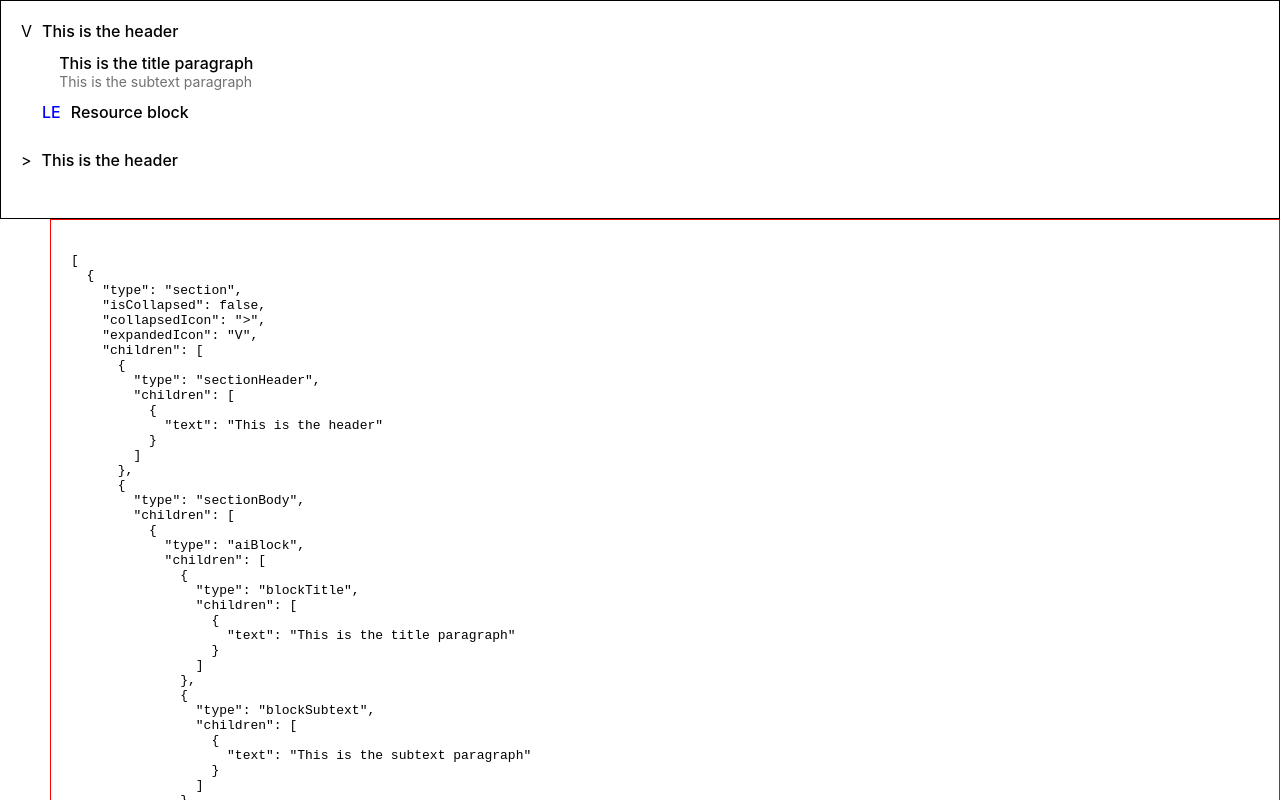
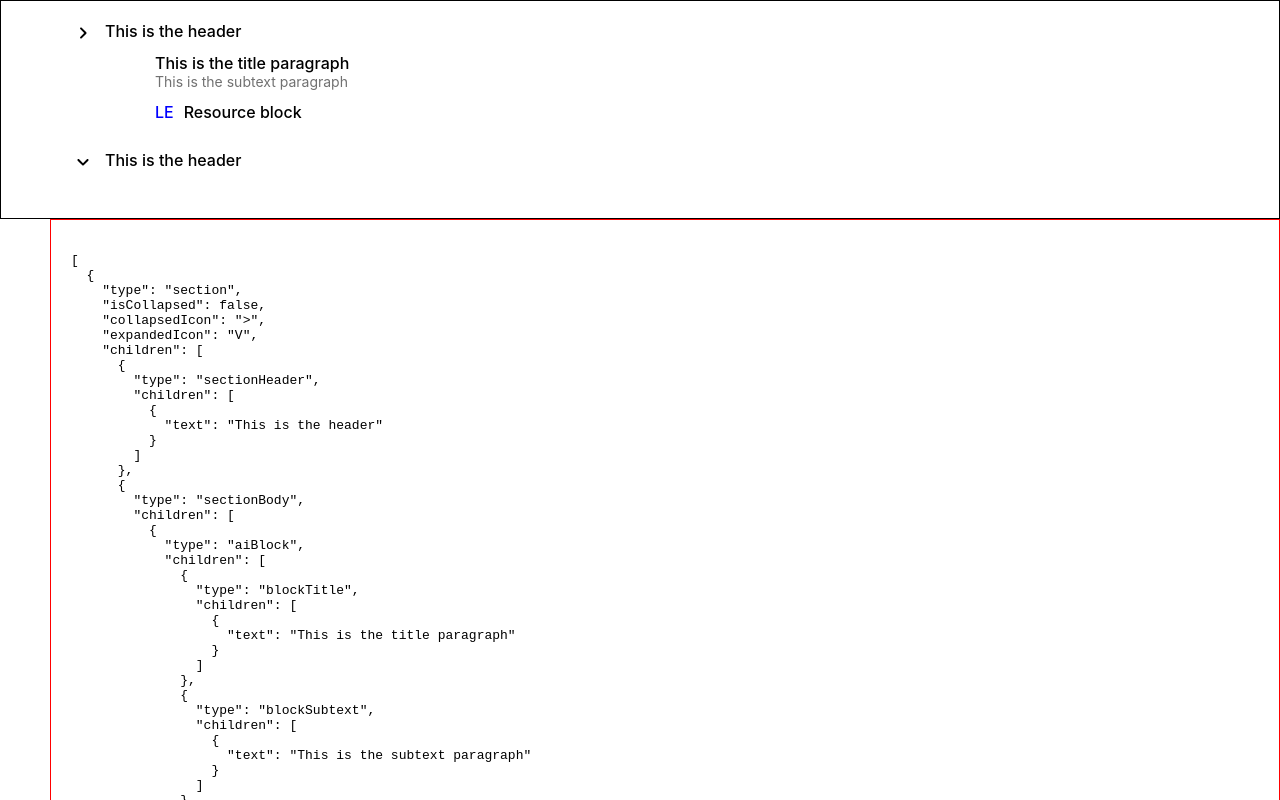
Before and after one commit to prit-toddleapp/slate-demo, a React (Create React App) app: page / in a window 1280 px wide. Shown: the top 800 px of the page. Built offline with nearby package versions, Linux system fonts and the light colour scheme.

Commit message:
Added icons and block wrapper

```diff
--- a/package.json
+++ b/package.json
@@ -3,6 +3,10 @@
   "version": "0.1.0",
   "private": true,
   "dependencies": {
+    "@emotion/react": "^11.11.0",
+    "@emotion/styled": "^11.11.0",
+    "@mui/icons-material": "^5.11.16",
+    "@mui/material": "^5.13.0",
     "@testing-library/jest-dom": "^5.16.5",
     "@testing-library/react": "^13.4.0",
     "@testing-library/user-event": "^13.5.0",
--- a/src/Plugins/index.js
+++ b/src/Plugins/index.js
@@ -2,6 +2,7 @@ import { Node, Editor, Transforms } from "slate";
 
 export const findElementPath = (editor, path = [], element) => {
   console.log(editor);
+  console.log({ editor, element });
   if (editor === element) {
     return path;
   }
--- a/src/components/Elements/AiBlock/AiBlock.js
+++ b/src/components/Elements/AiBlock/AiBlock.js
@@ -1,39 +1,13 @@
 import React from "react";
 import classes from "./AiBlock.module.css";
-import { Transforms } from "slate";
-import { findElementPath, updateNodeChildren } from "../../../Plugins";
 
 const AiBlock = ({ editor, element, attributes, children }) => {
-  const handleClick = () => {
-    const path = findElementPath(editor, [], element);
-    console.log(element.children[0].children);
-    console.log({
-      updatedNode: {
-        type: "resourceBlock",
-        iconUrl: "LE",
-        children: element.children[0].children,
-      },
-    });
-    updateNodeChildren(editor, path, element.children[0].children);
-    Transforms.setNodes(
-      editor,
-      {
-        type: "resourceBlock",
-        iconUrl: "LE",
-      },
-      { at: path }
-    );
-  };
-
   return (
     <div
       {...attributes}
       style={{ marginBottom: "12px" }}
       className={classes.AiBlockContainer}
     >
-      <div className={classes.buttonContainer}>
-        <button onClick={handleClick}>...</button>
-      </div>
       <div>{children}</div>
     </div>
   );
--- a/src/components/Elements/AiBlock/AiBlock.module.css
+++ b/src/components/Elements/AiBlock/AiBlock.module.css
@@ -1,6 +1,5 @@
 .AiBlockContainer{
     display: flex;
-    margin-left: -20px;
     column-gap: 10px;
 }
 
--- a/src/components/Elements/DefaultElement/DefaultElement.js
+++ b/src/components/Elements/DefaultElement/DefaultElement.js
@@ -1,7 +1,13 @@
 import React from "react";
+import AddCircleRoundedIcon from "@mui/icons-material/AddCircleRounded";
 
 const DefaultElement = (props) => {
-  return <div {...props.attributes}>{props.children}</div>;
+  return (
+    <div {...props.attributes}>
+      <AddCircleRoundedIcon />
+      {props.children}
+    </div>
+  );
 };
 
 export default DefaultElement;
--- a/src/components/Elements/Section/Section.js
+++ b/src/components/Elements/Section/Section.js
@@ -1,15 +1,18 @@
 import React from "react";
+import KeyboardArrowDownRoundedIcon from "@mui/icons-material/KeyboardArrowDownRounded";
+import ChevronRightRoundedIcon from "@mui/icons-material/ChevronRightRounded";
 
 const Section = (props) => {
-  const { attributes, children, element } = props;
+  const { children, element } = props;
   console.log(children);
   return (
-    <div
-      {...attributes}
-      style={{ display: "flex", columnGap: "10px", marginBottom: "16px" }}
-    >
+    <div style={{ display: "flex", columnGap: "10px", marginBottom: "16px" }}>
       <div>
-        {element.isCollapsed ? element.collapsedIcon : element.expandedIcon}
+        {element.isCollapsed ? (
+          <KeyboardArrowDownRoundedIcon />
+        ) : (
+          <ChevronRightRoundedIcon />
+        )}
       </div>
       <div>{element.isCollapsed ? [children[0]] : children}</div>
     </div>
--- a/src/components/UnitFlow.js
+++ b/src/components/UnitFlow.js
@@ -1,4 +1,5 @@
 import React, { useState, useCallback } from "react";
+import classes from "./UnitFlow.module.css";
 import { createEditor } from "slate";
 import { Slate, Editable, withReact } from "slate-react";
 import {
@@ -11,6 +12,10 @@ import {
   SectionHeader,
   DefaultElement,
 } from "./Elements";
+import { findElementPath, updateNodeChildren } from "../Plugins";
+import { Transforms } from "slate";
+import AddIcon from "@mui/icons-material/Add";
+import DragIndicatorIcon from "@mui/icons-material/DragIndicator";
 
 const initialValue = [
   {
@@ -95,6 +100,57 @@ const initialValue = [
   },
 ];
 
+const BlockWrapper = ({ editor, element, child, attributes }) => {
+  const addNewBlock = () => {
+    const newBlock = {
+      type: "paragraph",
+      children: [
+        {
+          text: "",
+        },
+      ],
+    };
+    const path = findElementPath(editor, [], element);
+    path[path.length - 1] = path[path.length - 1] + 1;
+    console.log(path);
+    Transforms.insertNodes(editor, newBlock, { at: path });
+  };
+
+  const handleClick = () => {
+    const path = findElementPath(editor, [], element);
+    console.log(element.children[0].children);
+    console.log({
+      updatedNode: {
+        type: "resourceBlock",
+        iconUrl: "LE",
+        children: element.children[0].children,
+      },
+    });
+    updateNodeChildren(editor, path, element.children[0].children);
+    Transforms.setNodes(
+      editor,
+      {
+        type: "resourceBlock",
+        iconUrl: "LE",
+      },
+      { at: path }
+    );
+  };
+
+  return (
+    <div className={classes.blockWrapperContainer} {...attributes}>
+      <div onClick={addNewBlock} className={classes.buttonContainer}>
+        <AddIcon fontSize="small" />
+      </div>
+      <div className={classes.buttonContainer} onClick={handleClick}>
+        <DragIndicatorIcon fontSize="small" />
+      </div>
+
+      <div>{child}</div>
+    </div>
+  );
+};
+
 function UnitFlow() {
   const [editor] = useState(() => withReact(createEditor()));
   const [value, setValue] = useState(initialValue);
@@ -102,21 +158,45 @@ function UnitFlow() {
   const renderElement = useCallback((props) => {
     switch (props.element.type) {
       case "section":
-        return <Section {...props} />;
+        return (
+          <BlockWrapper
+            child={<Section {...props} />}
+            editor={editor}
+            {...props}
+          />
+        );
       case "sectionHeader":
         return <SectionHeader {...props} />;
       case "sectionBody":
         return <SectionBody {...props} />;
       case "aiBlock":
-        return <AiBlock {...props} editor={editor} />;
+        return (
+          <BlockWrapper
+            child={<AiBlock {...props} editor={editor} />}
+            editor={editor}
+            {...props}
+          />
+        );
       case "blockTitle":
         return <BlockTitle {...props} />;
       case "blockSubtext":
         return <BlockSubtext {...props} />;
       case "resourceBlock":
-        return <ResourceBlock {...props} />;
+        return (
+          <BlockWrapper
+            child={<ResourceBlock {...props} />}
+            editor={editor}
+            {...props}
+          />
+        );
       default:
-        return <DefaultElement {...props} />;
+        return (
+          <BlockWrapper
+            child={<DefaultElement {...props} />}
+            editor={editor}
+            {...props}
+          />
+        );
     }
   }, []);
 
--- /dev/null
+++ b/src/components/UnitFlow.module.css
@@ -0,0 +1,19 @@
+.blockWrapperContainer{
+    display: flex;
+    column-gap: 10px;
+}
+
+.buttonContainer{
+    height: 20px;
+    width: 15px;
+    align-items: center;
+    justify-content: center;
+    visibility: hidden;
+    display: flex;
+    cursor: pointer;
+    color: #cdcdcd
+}
+
+.blockWrapperContainer:hover .buttonContainer{
+    visibility: visible;
+}
```
Also changed, not shown: 1 other file (tests, documents, lock files or other folders).
